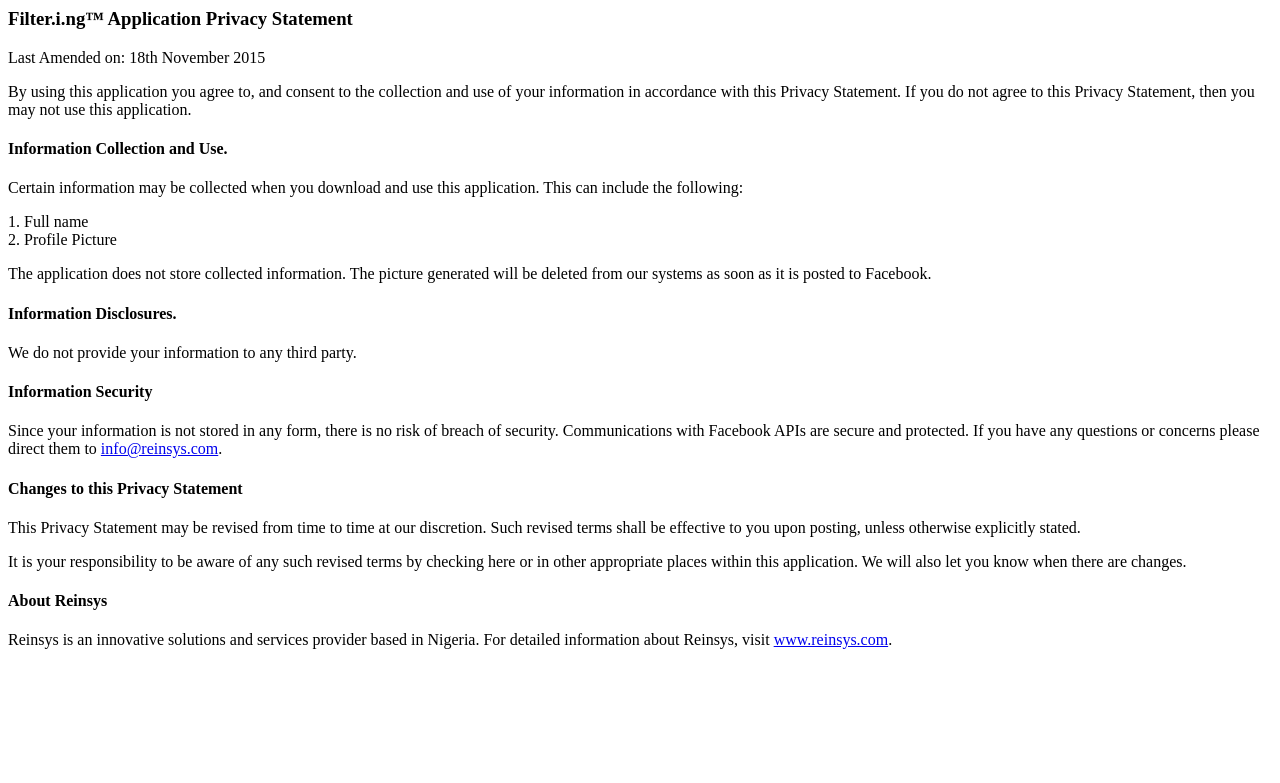
After one commit to Reinsys/Facebook-Profile-Picture-Filter, a PHP site: page /privacy.html in a window 1280 px wide. The commit adds this page. Shown: the top 783 px of the page. Run offline with PHP 8.4, Linux system fonts and the light colour scheme.

Commit message:
added other files

```diff
--- a/filter.php
+++ b/filter.php
@@ -4,11 +4,6 @@
 * @copyright 2016-2017 Reinsys
 * @uses Facebook
 */
-
-define('FB_APP_ID', '');
-define('FB_APP_SECRET', '');
-define('UPLOADED_IMAGE_DESTINATION', 'originals/');
-define('PROCESSED_IMAGE_DESTINATION', 'images/');
 
 $causes = array(
 	'quebec' => array('size'=>600, 'opacity' => 60, 'name' => 'flag_quebec', 'image' => 'flag_quebec.png', 'hash' => '#Pray4Quebec', 'title'=>'Pray for Quebec','button'=>'Post to timeline and then set as profile picture', 'contact'=>'postmediapr@gmail.com')
--- a/index.php
+++ b/index.php
@@ -1,4 +1,5 @@
 <?php
+require_once 'constants.php';
 require_once 'filter.php';
 ?>
 <!DOCTYPE html>
@@ -19,8 +20,6 @@
 		<title><?php echo $cause->title; ?> Profile Picture Filter</title>
 		<script src="//code.jquery.com/jquery-1.11.3.min.js"></script>
 		<script src="//code.jquery.com/jquery-migrate-1.2.1.min.js"></script>
-		<script src="image-picker/image-picker.min.js"></script>
-		<link rel="stylesheet" href="image-picker/image-picker.css"></link>
 		<script>
 			$(function(){
 				document.images.selectedImage.src = im.src;
--- /dev/null
+++ b/privacy.html
@@ -0,0 +1,33 @@
+<h3>Filter.i.ng&trade; Application Privacy Statement</h3>
+<p>Last Amended on: 18th November 2015</p>
+<p>By using this application you agree to, and consent to the collection and use of your information in accordance with this Privacy Statement. If you do not agree to this Privacy Statement, then you may not use this application.</p>
+<h4>Information Collection and Use.</h4>
+<p>
+Certain information may be collected when you download and use this application. This can include the following:
+</p>
+1. Full name<br />
+2. Profile Picture<br />
+<p>
+The application does not store collected information. The picture generated will be deleted from our systems as soon as it is posted to Facebook.
+</p>
+<p>
+<h4>Information Disclosures.</h4>
+</p>
+<p>
+We do not provide your information to any third party.
+</p>
+<h4>Information Security</h4>
+<p>
+Since your information is not stored in any form, there is no risk of breach of security. Communications with Facebook APIs are secure and protected. If you have any questions or concerns please direct them to <a href="mailto:info@reinsys.com">info@reinsys.com</a>.
+</p>
+<h4>Changes to this Privacy Statement</h4>
+<p>
+This Privacy Statement may be revised from time to time at our discretion. Such revised terms shall be effective to you upon posting, unless otherwise explicitly stated.
+</p>
+<p>
+It is your responsibility to be aware of any such revised terms by checking here or in other appropriate places within this application. We will also let you know when there are changes.
+</p>
+<h4>About Reinsys</h4>
+<p>
+Reinsys is an innovative solutions and services provider based in Nigeria. For detailed information about Reinsys, visit <a href="http://www.reinsys.com">www.reinsys.com</a>.
+</p>
```
Also changed, not shown: constants.php (added, +10 -0 lines), login-callback.php (added, +57 -0 lines), fblogin.png (added), profile_placeholder.jpg (added), watermark.png (added), watermarks/flag_quebec.png (added).
